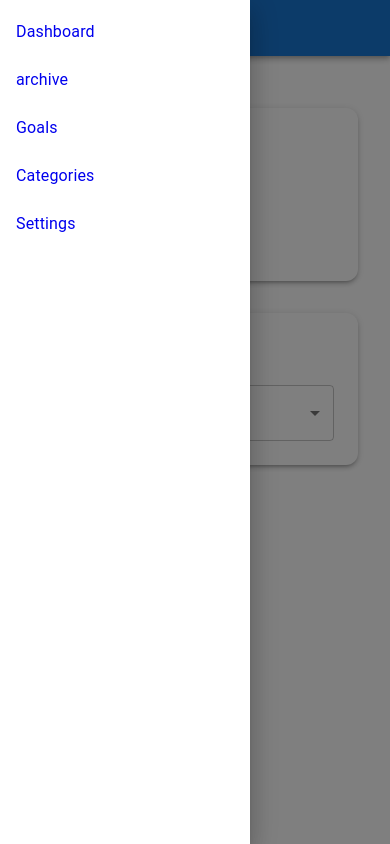
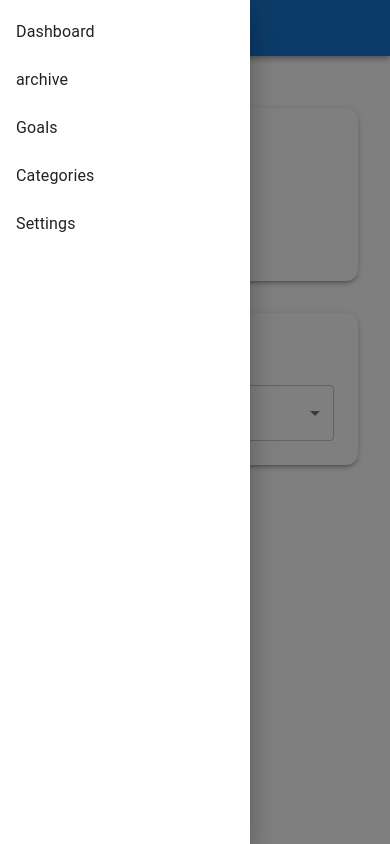
Before and after one commit to sadafamiri/Goal-Tracker, a React (Vite) app in the folder goal-tracker-project/: page /settings in a window 390 px wide. Both pictures are taken after a click on the button 24 px from the left and 28 px from the top of the page. Built offline with nearby package versions, Linux system fonts and the light colour scheme; some icons are missing.

Commit message:
fix theme bug

```diff
--- a/goal-tracker-project/src/components/Navbar.jsx
+++ b/goal-tracker-project/src/components/Navbar.jsx
@@ -13,6 +13,7 @@ import {
   Drawer,
   List,
   ListItem,
+  ListItemButton,
   ListItemText,
   InputBase,
   Stack,
@@ -54,8 +55,10 @@ export default function Navbar() {
     <Box sx={{ width: 250 }} onClick={handleDrawerToggle}>
       <List>
         {links.map((link) => (
-          <ListItem button key={link.path} component={NavLink} to={link.path}>
-            <ListItemText primary={link.label} />
+          <ListItem key={link.path} disablePadding>
+            <ListItemButton component={NavLink} to={link.path}>
+              <ListItemText primary={link.label} />
+            </ListItemButton>
           </ListItem>
         ))}
       </List>
--- a/goal-tracker-project/src/context/ThemeContext.jsx
+++ b/goal-tracker-project/src/context/ThemeContext.jsx
@@ -7,7 +7,8 @@ export const ThemeContext = createContext();
 export function ThemeProvider({ children }) {
 
   const [theme, setTheme] = useState(() => {
-    return localStorage.getItem("theme") || "light";
+    const saved = localStorage.getItem("theme");
+    return saved === "light" || saved === "dark" ? saved : "light";
   });
 
   useEffect(() => {
```
